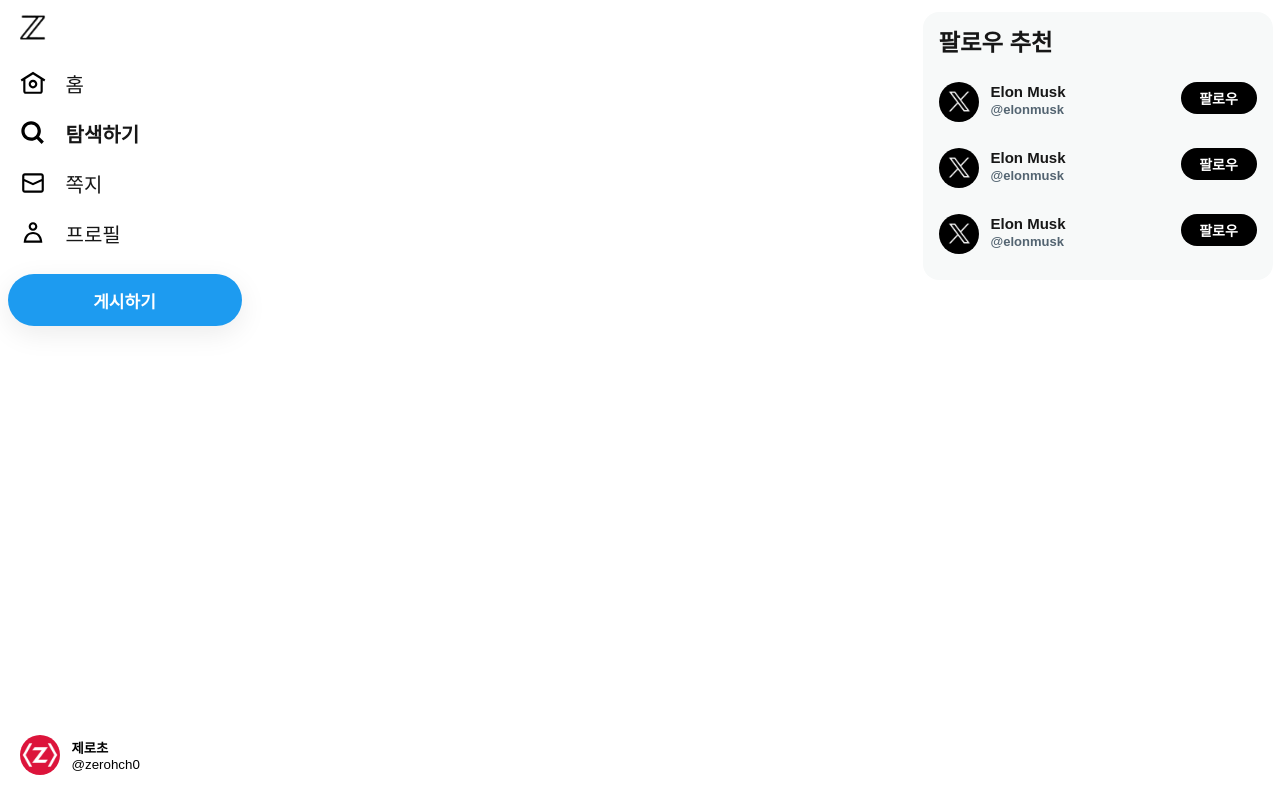
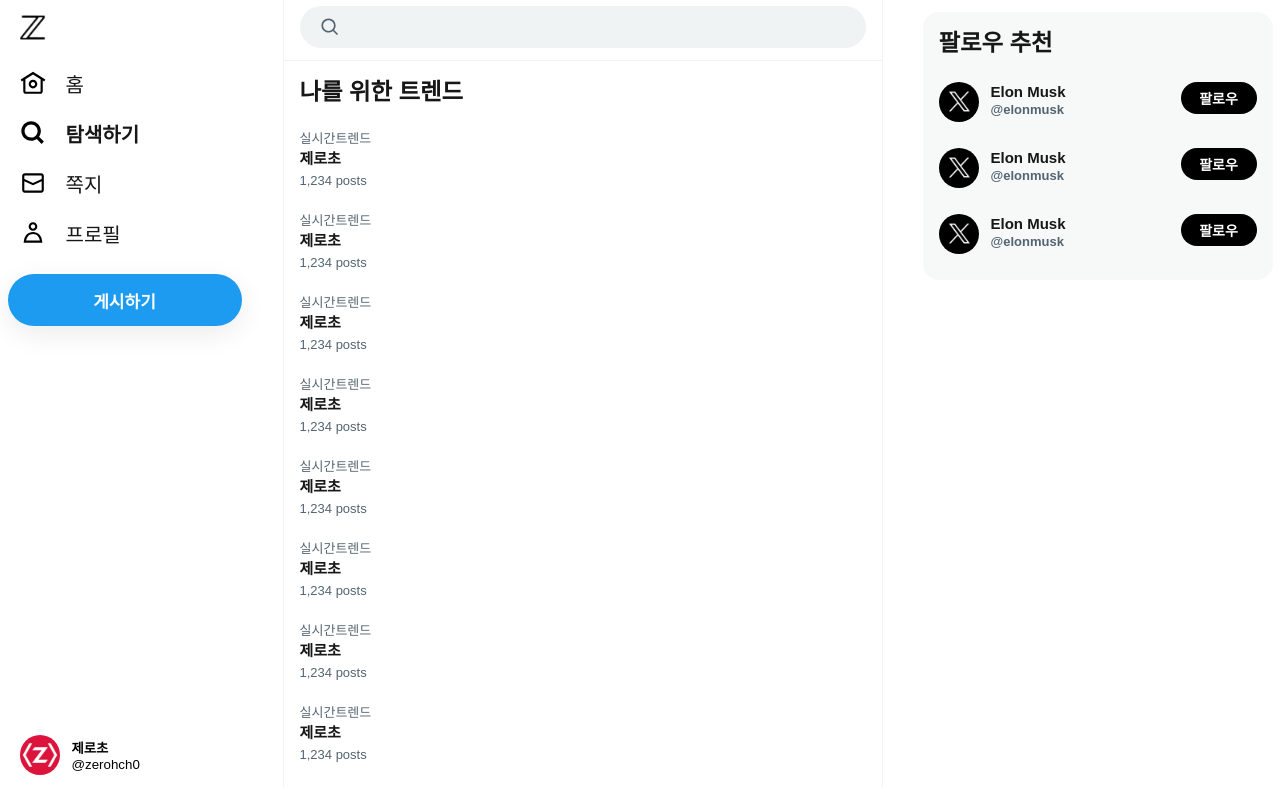
Before and after one commit to ilovesecu/z-com-clone, a Next.js app: page /explore in a window 1280 px wide. Built offline with nearby package versions, Linux system fonts and the light colour scheme.

Commit message:
usePathname과 /explore페이지

```diff
--- a/src/app/(afterLogin)/_component/RightSearchZone.tsx
+++ b/src/app/(afterLogin)/_component/RightSearchZone.tsx
@@ -1,6 +1,7 @@
 'use client'
 import style from "./rightSearchZone.module.css";
 import {usePathname} from "next/navigation";
+import SearchForm from "@/app/(afterLogin)/_component/SearchForm";
 
 export default function RightSearchZone(){
     const pathname = usePathname();
@@ -33,15 +34,7 @@
 
     return (
         <div style={{ marginBottom: 60, width: 'inherit' }}>
-            <form className={style.search}>
-                <svg width={20} viewBox="0 0 24 24" aria-hidden="true">
-                    <g>
-                        <path
-                            d="M10.25 3.75c-3.59 0-6.5 2.91-6.5 6.5s2.91 6.5 6.5 6.5c1.795 0 3.419-.726 4.596-1.904 1.178-1.177 1.904-2.801 1.904-4.596 0-3.59-2.91-6.5-6.5-6.5zm-8.5 6.5c0-4.694 3.806-8.5 8.5-8.5s8.5 3.806 8.5 8.5c0 1.986-.682 3.815-1.824 5.262l4.781 4.781-1.414 1.414-4.781-4.781c-1.447 1.142-3.276 1.824-5.262 1.824-4.694 0-8.5-3.806-8.5-8.5z"></path>
-                    </g>
-                </svg>
-                <input type="search" />
-            </form>
+            <SearchForm/>
         </div>
     )
 }
--- /dev/null
+++ b/src/app/(afterLogin)/_component/SearchForm.tsx
@@ -0,0 +1,14 @@
+import style from './rightSearchZone.module.css';
+export default function SearchForm(){
+    return (
+        <form className={style.search}>
+            <svg width={20} viewBox="0 0 24 24" aria-hidden="true">
+                <g>
+                    <path
+                        d="M10.25 3.75c-3.59 0-6.5 2.91-6.5 6.5s2.91 6.5 6.5 6.5c1.795 0 3.419-.726 4.596-1.904 1.178-1.177 1.904-2.801 1.904-4.596 0-3.59-2.91-6.5-6.5-6.5zm-8.5 6.5c0-4.694 3.806-8.5 8.5-8.5s8.5 3.806 8.5 8.5c0 1.986-.682 3.815-1.824 5.262l4.781 4.781-1.414 1.414-4.781-4.781c-1.447 1.142-3.276 1.824-5.262 1.824-4.694 0-8.5-3.806-8.5-8.5z"></path>
+                </g>
+            </svg>
+            <input type="search" />
+        </form>
+    )
+}
--- /dev/null
+++ b/src/app/(afterLogin)/explore/explore.module.css
@@ -0,0 +1,31 @@
+.main {
+    width: 600px;
+    border-color: rgb(239, 243, 244);
+    border-right-width: 1px;
+    border-left-width: 1px;
+    border-left-style: solid;
+    border-right-style: solid;
+    display: flex;
+    flex-direction: column;
+    align-items: stretch;
+}
+
+.formZone {
+    padding-left: 16px;
+    width: 566px;
+    margin-bottom: 60px;
+}
+
+.trendBg {
+    margin-top: 60px;
+    background-color: rgb(247, 249, 249);
+}
+.trend {
+    border-top: 1px solid rgb(239, 243, 244);
+    font-size: 20px;
+    font-weight: bold;
+    margin-bottom: 12px;
+}
+.trend h3 {
+    padding: 12px 16px;
+}
--- a/src/app/(afterLogin)/explore/page.tsx
+++ b/src/app/(afterLogin)/explore/page.tsx
@@ -1,3 +1,24 @@
-export default function Page(){
-    return null;
+import SearchForm from "@/app/(afterLogin)/_component/SearchForm";
+import style from './explore.module.css';
+import Trend from "@/app/(afterLogin)/_component/Trend";
+
+export default function Page() {
+    return (
+        <main className={style.main}>
+            <div className={style.formZone}>
+                <SearchForm/>
+            </div>
+            <div className={style.trend}>
+                <h3>나를 위한 트렌드</h3>
+                <Trend/>
+                <Trend/>
+                <Trend/>
+                <Trend/>
+                <Trend/>
+                <Trend/>
+                <Trend/>
+                <Trend/>
+            </div>
+        </main>
+    );
 }
```
